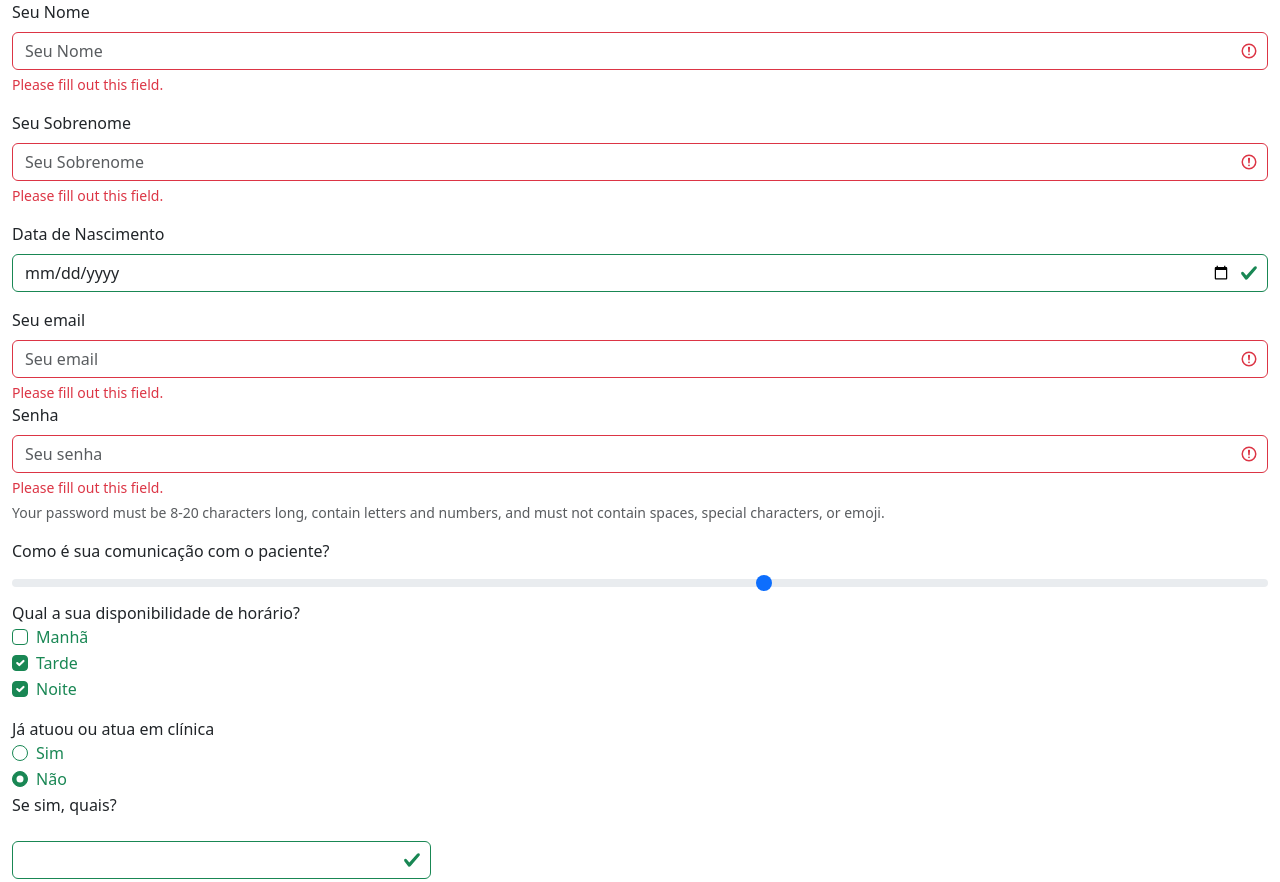
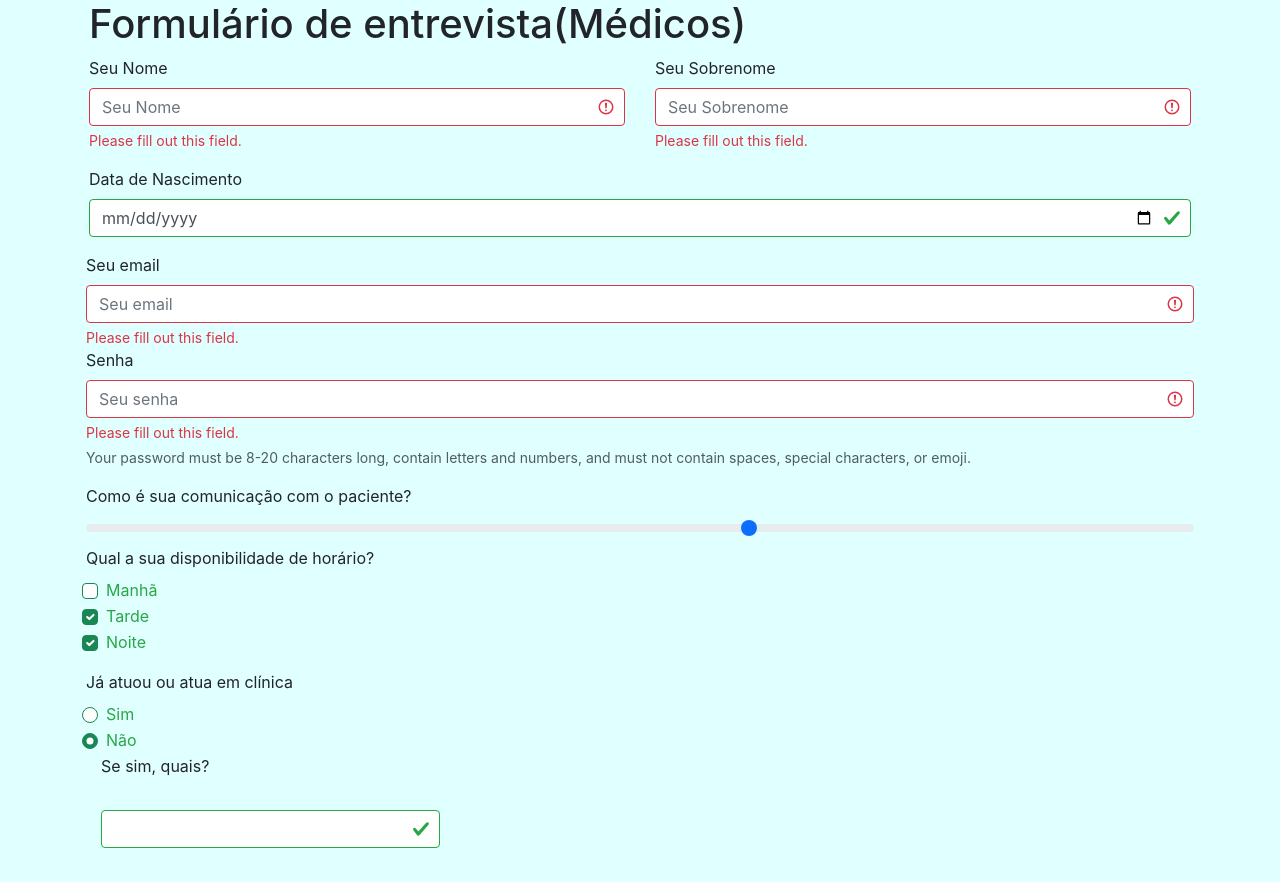
Before and after one commit to suellen03/formBootstrap, a plain HTML site: page index.html in a window 1280 px wide. Shown: the top 882 px of the page. Drawn offline with nearby package versions, Linux system fonts and the light colour scheme.

Commit message:
Versão (09 mai 2023)
Adição do background e centralização do container

```diff
--- a/index.html
+++ b/index.html
@@ -7,25 +7,36 @@
     <meta name="viewport" content="width=device-width, initial-scale=1.0">
     <link href="https://cdn.jsdelivr.net/npm/bootstrap@5.3.0-alpha3/dist/css/bootstrap.min.css" rel="stylesheet"
         integrity="sha384-KK94CHFLLe+nY2dmCWGMq91rCGa5gtU4mk92HdvYe+M/SXH301p5ILy+dN9+nJOZ" crossorigin="anonymous">
+    <link rel="stylesheet" href="css/bootstrap.min.css">
+    <link rel="stylesheet" href="css/style.css">
     <title>Forms</title>
 </head>
 
-<body class="container-fluid">
-    <div class="row g-3 d-flex justify-content-center">
-        <form action="/action_page.php" class="was-validated">
-            <div>
-                <div class="col mb-3">
+<body style="background-color: lightcyan;">
+    <div class="container g-3 d-flex justify-content-center">
+
+        <form action="/action_page.php" class="was-validated mb-3">
+            <h1>Formulário de entrevista(Médicos)</h1>
+            <div class="row" >
+                <div class="col">
+                    <div class="form-outline">
                         <label for="inputName" class="form-label">Seu Nome</label>
                         <input type="text" class="form-control" id="inputName" placeholder="Seu Nome" required>
                         <div class="valid-feedback">Valid.</div>
                         <div class="invalid-feedback">Please fill out this field.</div>
                     </div>
+
+                </div>
                 <div class="col mb-3">
+                    <div class="form-outline">
                         <label for="inputLastName" class="form-label">Seu Sobrenome</label>
                         <input type="text" class="form-control" id="inputLastName" placeholder="Seu Sobrenome" required>
                         <div class="valid-feedback">Valid.</div>
                         <div class="invalid-feedback">Please fill out this field.</div>
                     </div>
+                </div>
+            </div>
+            <div class="row">
                 <div class="col mb-3">
                     <label for="inputDate" class="form-label">Data de Nascimento</label>
                     <input type="date" class="form-control" id="inputDate">
@@ -38,11 +49,13 @@
                     <div class="invalid-feedback">Please fill out this field.</div>
                     <div class="mb-3">
                         <label for="exampleInputPassword1" class="form-label">Senha</label>
-                        <input type="password" class="form-control" id="exampleInputPassword1" placeholder="Seu senha" required>
+                        <input type="password" class="form-control" id="exampleInputPassword1" placeholder="Seu senha"
+                            required>
                         <div class="valid-feedback">Valid.</div>
                         <div class="invalid-feedback">Please fill out this field.</div>
                         <div id="passwordHelpBlock" class="form-text">
-                            Your password must be 8-20 characters long, contain letters and numbers, and must not contain
+                            Your password must be 8-20 characters long, contain letters and numbers, and must not
+                            contain
                             spaces, special characters, or emoji.
                         </div>
                     </div>
@@ -114,7 +127,8 @@
                         </select>
                     </div>
                     <div class="mb-3">
-                        <label for="exampleFormControlTextarea1" class="form-label">Qual a sua perspectiva de carreira?</label>
+                        <label for="exampleFormControlTextarea1" class="form-label">Qual a sua perspectiva de
+                            carreira?</label>
                         <textarea class="form-control" id="exampleFormControlTextarea1" rows="3"></textarea>
                     </div>
                     <div class="mb-3">
@@ -131,6 +145,8 @@
                     </div>
                     <button type="submit" class="btn btn-primary">Enviar</button>
                 </div>
+            </div>
+
 
         </form>
     </div>
```
Lines whose indentation alone changed are shown as unchanged.
